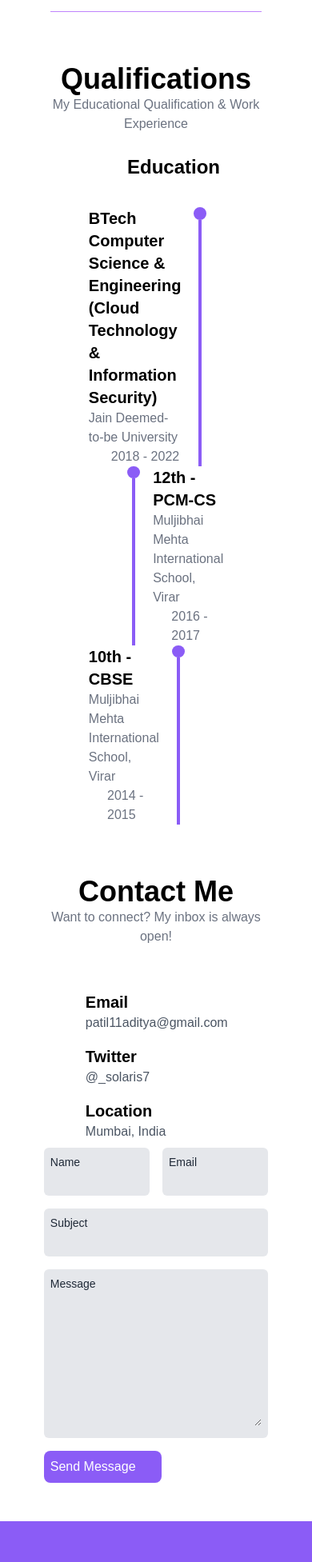
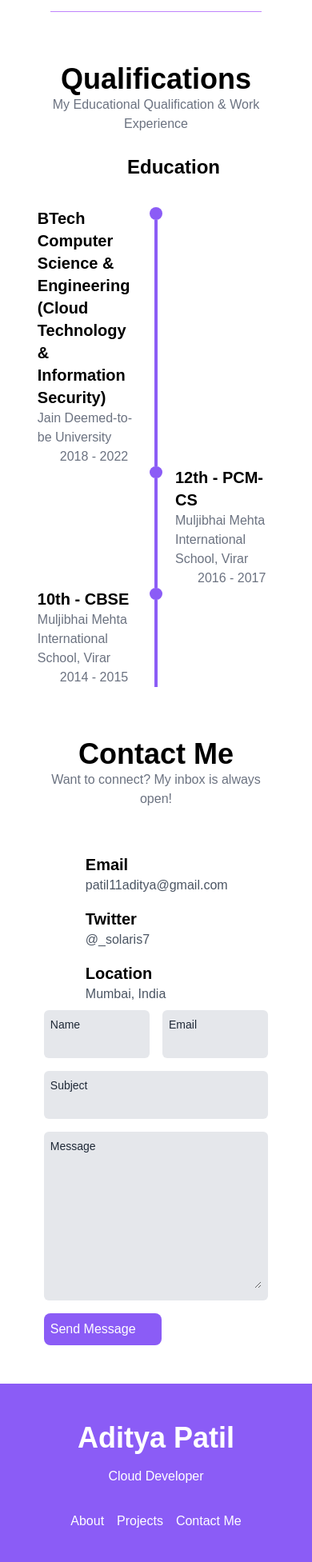
Before and after one commit to solaris7x/meonweb, a Next.js app: page / in a window 390 px wide. Shown: the part 2836-4789 px from the top of the page at 80% size. Built offline with nearby package versions, Linux system fonts and the light colour scheme; some icons are missing; a web font is replaced by a local one.

Commit message:
Mobile ready

```diff
--- a/src/components/Footer.tsx
+++ b/src/components/Footer.tsx
@@ -19,7 +19,7 @@ const Footer = (props: FooterProps) => {
     <footer className="bg-violet-500 text-white py-12 px-2 mt-10">
       <div className="grid grid-rows-3 md:grid-rows-1 md:grid-cols-3 gap-4 mx-[10%]">
         {/* Footer Name */}
-        <div>
+        <div className="text-center md:text-left">
           <h1 className="text-4xl font-bold">{props.name}</h1>
           <div className="my-4">{props.subtitle}</div>
         </div>
@@ -36,7 +36,7 @@ const Footer = (props: FooterProps) => {
         </ul>
 
         {/* Footer Social */}
-        <div className="flex gap-4 justify-end text-xl">
+        <div className="flex gap-4 justify-center md:justify-end text-xl">
           {props.social.map((social, index) => (
             <Link key={index} href={social.link}>
               <a target="_blank" className="">
--- a/src/components/Home/Qualifications.tsx
+++ b/src/components/Home/Qualifications.tsx
@@ -16,7 +16,6 @@ interface TabProps {
 }
 
 // TODO: Add info tab change on click
-// FIXME: Mobile view
 const Qualifications = (props: QualificationsProps) => {
   // Will Be undefined if no tabs are passed
   const infoItem = props.tabs[0]?.items
@@ -38,7 +37,7 @@ const Qualifications = (props: QualificationsProps) => {
         ))}
       </div>
       {/* Items div block */}
-      <div className="mx-16 my-8">
+      <div className="md:mx-16 my-8">
         {/* Item Grid*/}
         {infoItem?.map((item, index) => {
           const skipGridItem = index % 2 === 0
```
